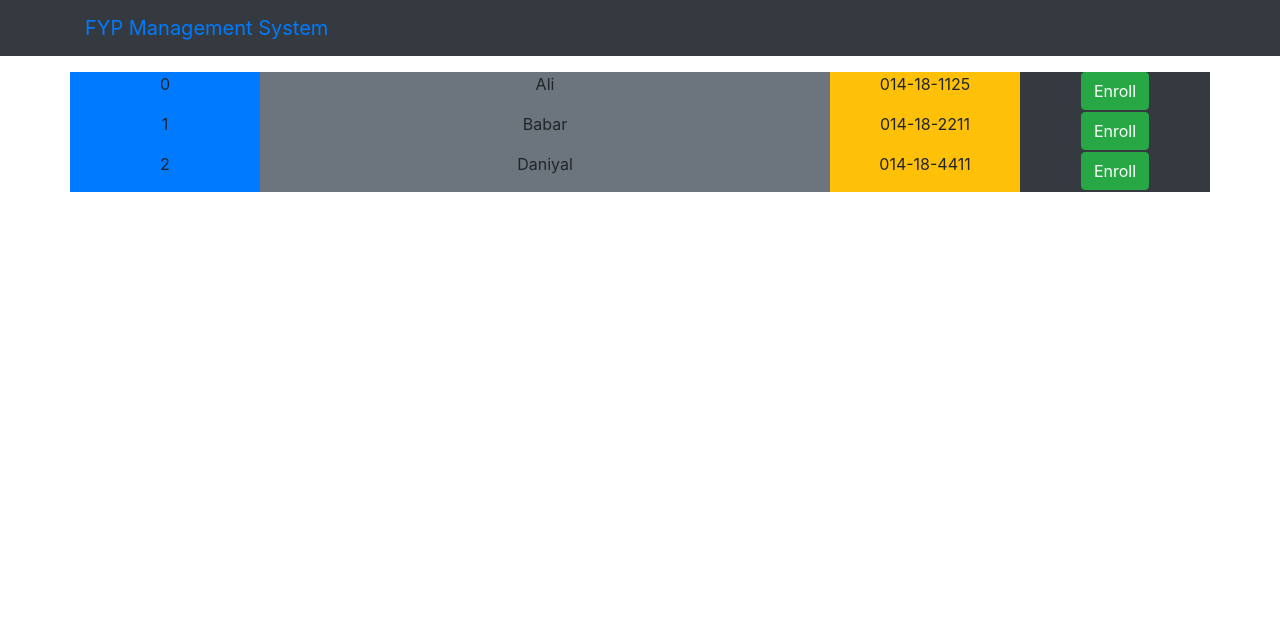
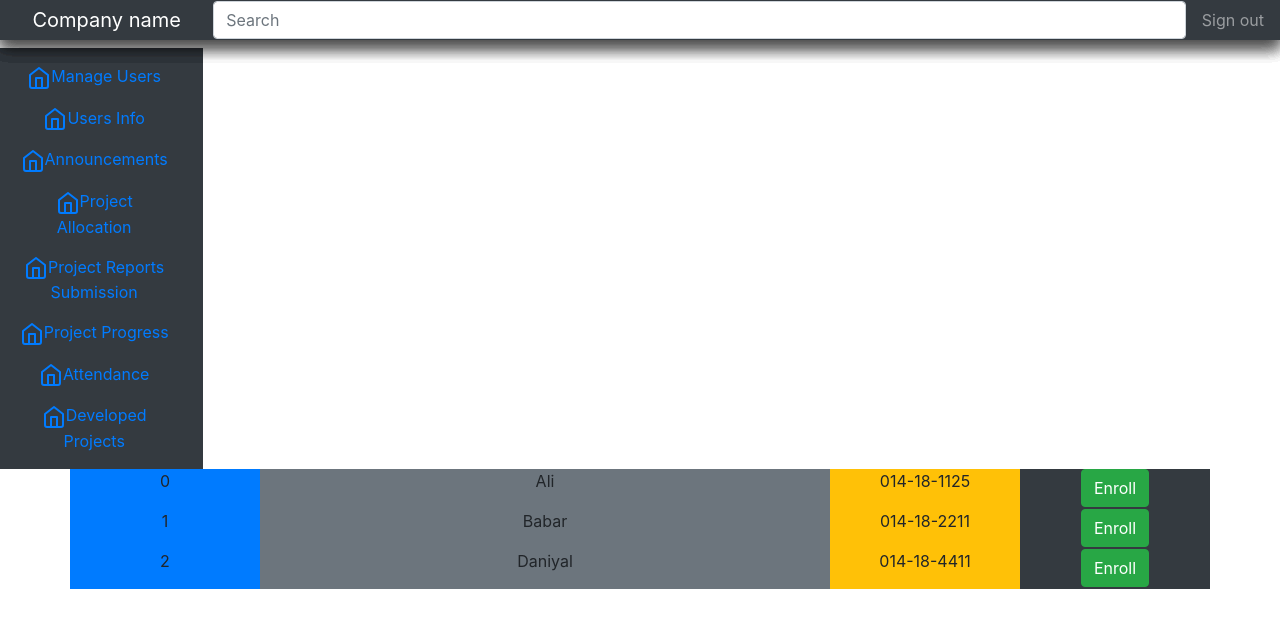
Before and after one commit to TariqueHassan/fms, a React (Create React App) app: page / in a window 1280 px wide. Shown: the top 628 px of the page. Built offline with nearby package versions, Linux system fonts and the light colour scheme.

Commit message:
sidebar added...

```diff
--- a/src/App.js
+++ b/src/App.js
@@ -1,17 +1,20 @@
 import logo from './logo.svg';
 import './App.css';
 import Enroll from './components/EnrollComponent';
+import Sidebar from './components/sidebar';
 import {Navbar, NavbarBrand} from 'reactstrap'
-import {STUDENTDATA} from './shared/studentsdata';
 import { Component } from 'react';
 
+import {STUDENTDATA} from './shared/studentsdata';
+import {SIDEBARDATA} from './shared/sidebardata';
 class App extends Component{
 
   constructor(props){
     super(props);
 
     this.state = {
-      studentdata:STUDENTDATA
+      studentdata:STUDENTDATA,
+      sidebardata:SIDEBARDATA
     };
   }
 
@@ -19,17 +22,8 @@ class App extends Component{
     return (
 
       <div className="App">
-      <Navbar color="dark primary mb-3">
-        <div className="container">
-          <NavbarBrand href="/"> FYP Management System
 
-          </NavbarBrand>
-
-        </div>
-
-      </Navbar>
-
-
+      <Sidebar sidebardata={this.state.sidebardata}/>
       <Enroll studentdata={this.state.studentdata}/>
       </div>
     );
--- /dev/null
+++ b/src/components/sidebar.js
@@ -0,0 +1,55 @@
+import { Component } from 'react';
+import { Navbar } from 'reactstrap';
+
+class Sidebar extends Component {
+
+    constructor(props) {
+        super(props);
+    }
+
+    render() {
+        const sidebardata = this.props.sidebardata.map((sidebar) => {
+            if (sidebar == null) { return (<div></div>); }
+
+            return (
+                <div>
+                    <Navbar className="navbar navbar-dark fixed-top bg-dark flex-md-nowrap p-0 shadow">
+                    <a className="navbar-brand col-sm-3 col-md-2 mr-0" href="#">Company name</a>
+                    <input className="form-control form-control-dark w-100" type="text" placeholder="Search" aria-label="Search" />
+                    <ul className="navbar-nav px-3">
+                        <li className="nav-item text-nowrap">
+                            <a className="nav-link" href="#">Sign out</a>
+                        </li>
+                    </ul>
+                </Navbar>
+
+
+                    <li className="nav-item">
+                        <a className="nav-link active" href="#">
+                            <svg xmlns={sidebar.imgName} width="24" height="24" viewBox="0 0 24 24" fill="none" stroke="currentColor" stroke-width="2" stroke-linecap="round" stroke-linejoin="round" class="feather feather-home"><path d="M3 9l9-7 9 7v11a2 2 0 0 1-2 2H5a2 2 0 0 1-2-2z"></path><polyline points="9 22 9 12 15 12 15 22"></polyline></svg>
+                            {sidebar.name}
+                        </a>
+                    </li>
+
+                </div>
+            );
+        });
+        return (
+            <div className="">
+                <div className="row">
+                    <Navbar className="col-md-2 d-none d-md-block bg-dark sidebar mt-5" >
+
+                        <div className="sidebar-sticky">
+                            <ul className="nav flex-column">
+                                {sidebardata}
+                            </ul>
+                        </div>
+                    </Navbar>
+                </div>
+            </div>
+        );
+
+    }
+}
+
+export default Sidebar;
--- /dev/null
+++ b/src/shared/sidebardata.js
@@ -0,0 +1,37 @@
+export const SIDEBARDATA = [
+    {
+        id: 0,
+        name: 'Manage Users',
+        imgName:"http://www.w3.org/2000/svg"
+    },
+    {
+        id: 1,
+        name: 'Users Info',
+    },
+    {
+        id: 2,
+        name: 'Announcements',
+    },
+    {
+        id: 3,
+        name: 'Project Allocation',
+    },
+    {
+        id: 4,
+        name: 'Project Reports Submission',
+    },
+    {
+        id: 5,
+        name: 'Project Progress',
+    },
+    {
+        id: 6,
+        name: 'Attendance',
+    },
+    {
+        id: 7,
+        name: 'Developed Projects',
+    },
+
+
+]
```
Also changed, not shown: src/components/testing/sidebar.html (+9 -0 lines).
